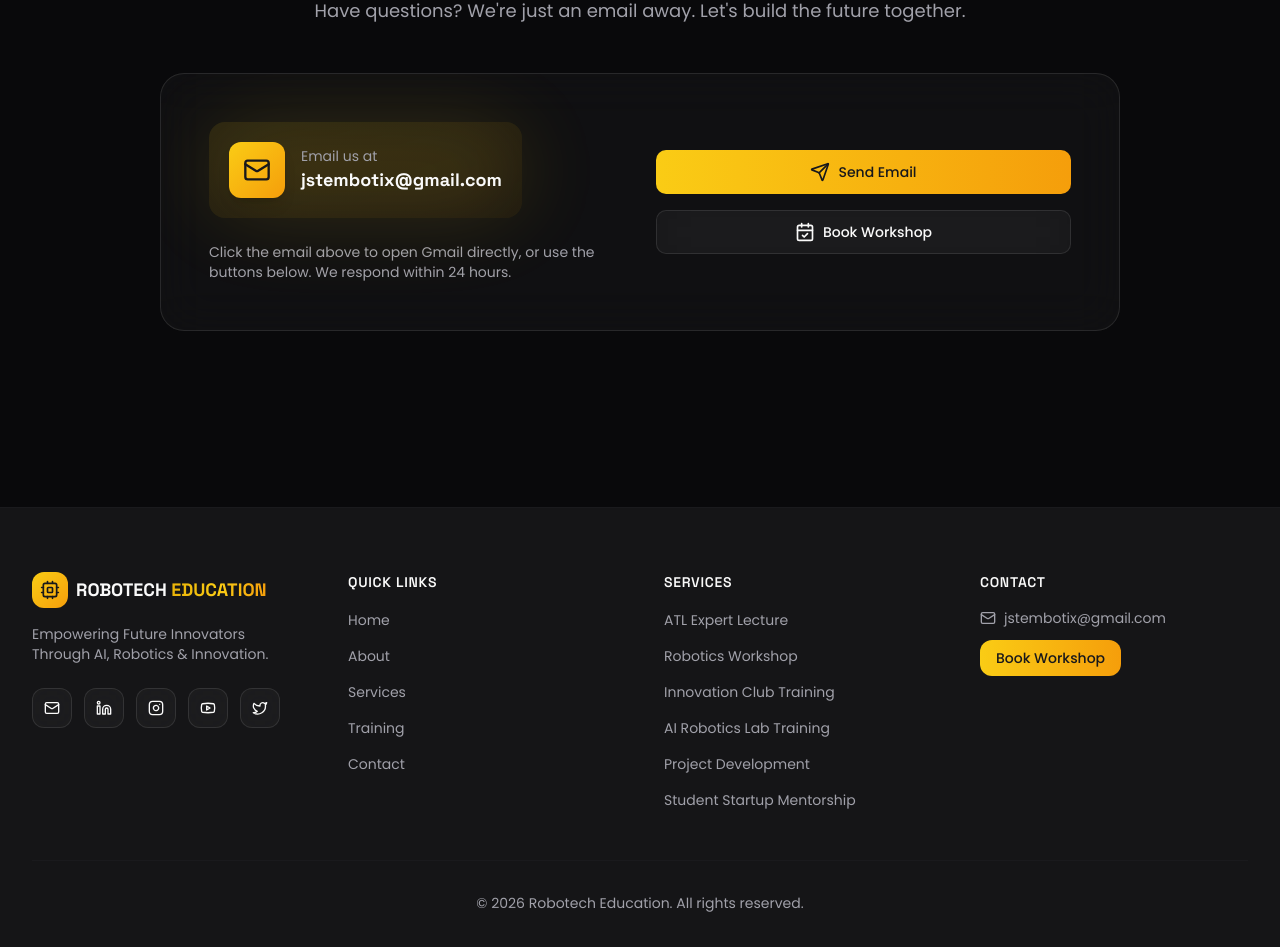
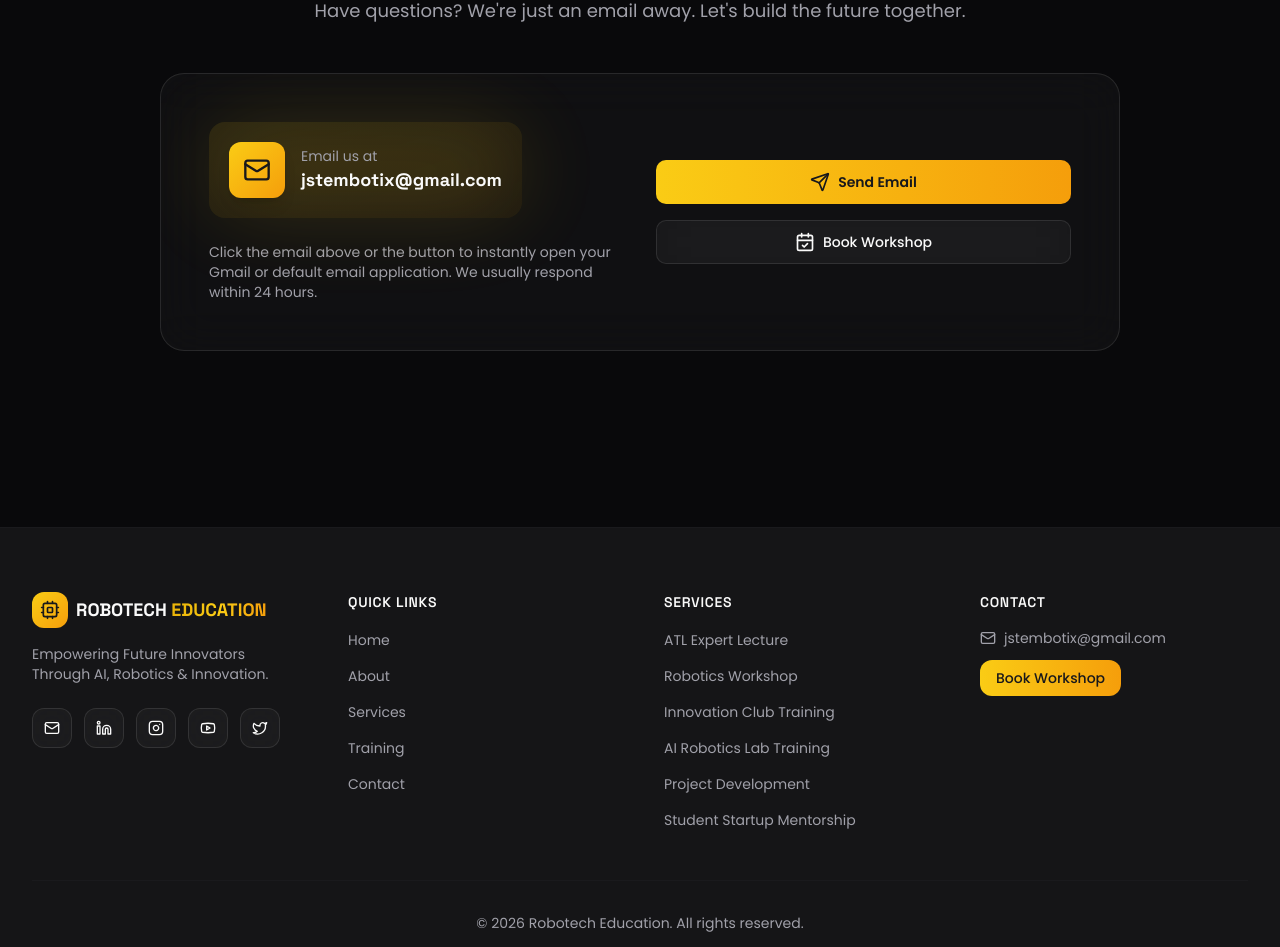
Before and after one commit to jinalpatanwadia/robotecheducation, a Next.js app: page / in a window 1280 px wide. Shown: the part 7609-8556 px from the top of the page. Built offline with nearby package versions, Linux system fonts and the light colour scheme.

Commit message:
Update contact-section.tsx

```diff
--- a/components/sections/contact-section.tsx
+++ b/components/sections/contact-section.tsx
@@ -29,19 +29,24 @@ export function ContactSection() {
           className="mt-12 overflow-hidden rounded-3xl glass-card p-8 sm:p-12"
         >
           <div className="grid items-center gap-8 md:grid-cols-2">
+
             {/* Left */}
             <div>
               <div className="relative inline-flex">
                 <div className="absolute inset-0 animate-pulse-glow rounded-full bg-yellow-400/20 blur-2xl" />
+
                 <a
-                  href="mailto:jstembotix@gmail.com?subject=Workshop%20Inquiry"
+                  href="mailto:jstembotix@gmail.com?subject=Workshop Inquiry - Robotech Education&body=Hello Robotech Education,%0A%0AI would like to know more about your AI & Robotics Training Programs.%0A%0ASchool/College:%0ADesignation:%0AContact Number:%0AService Required:%0APreferred Date:%0A%0AThank you."
                   className="relative flex items-center gap-4 rounded-2xl bg-gradient-to-br from-yellow-400/10 to-amber-500/5 p-5 transition-all hover:glow-yellow"
                 >
                   <div className="flex h-14 w-14 items-center justify-center rounded-xl bg-gradient-to-br from-yellow-400 to-amber-500 shadow-lg">
                     <Mail className="h-7 w-7 text-zinc-900" />
                   </div>
+
                   <div>
-                    <p className="text-sm text-muted-foreground">Email us at</p>
+                    <p className="text-sm text-muted-foreground">
+                      Email us at
+                    </p>
                     <p className="font-display text-lg font-bold">
                       jstembotix@gmail.com
                     </p>
@@ -50,26 +55,26 @@ export function ContactSection() {
               </div>
 
               <p className="mt-6 text-sm text-muted-foreground">
-                Click the email above to open Gmail directly, or use the buttons
-                below. We respond within 24 hours.
+                Click the email above or the button to instantly open your
+                Gmail or default email application. We usually respond within
+                24 hours.
               </p>
             </div>
 
-            {/* Right - buttons */}
+            {/* Right */}
             <div className="flex flex-col gap-4">
+
               <Button
+                asChild
                 size="lg"
-                onClick={() =>
-                  window.open(
-                    'mailto:jstembotix@gmail.com?subject=Workshop%20Inquiry',
-                    '_blank'
-                  )
-                }
-                className="bg-gradient-to-r from-yellow-400 to-amber-500 text-zinc-900 hover:from-yellow-500 hover:to-amber-600"
+                className="bg-gradient-to-r from-yellow-400 to-amber-500 text-zinc-900 font-semibold hover:from-yellow-500 hover:to-amber-600 transition-all duration-300 hover:scale-105"
               >
-                <Send className="mr-2 h-5 w-5" />
-                Send Email
+                <a href="mailto:jstembotix@gmail.com?subject=Workshop Inquiry - Robotech Education&body=Hello Robotech Education,%0A%0AI would like to know more about your AI & Robotics Training Programs.%0A%0ASchool/College:%0ADesignation:%0AContact Number:%0AService Required:%0APreferred Date:%0A%0AThank you.">
+                  <Send className="mr-2 h-5 w-5" />
+                  Send Email
+                </a>
               </Button>
+
               <Button
                 size="lg"
                 variant="outline"
@@ -79,7 +84,9 @@ export function ContactSection() {
                 <CalendarCheck className="mr-2 h-5 w-5" />
                 Book Workshop
               </Button>
+
             </div>
+
           </div>
         </motion.div>
       </div>
```
